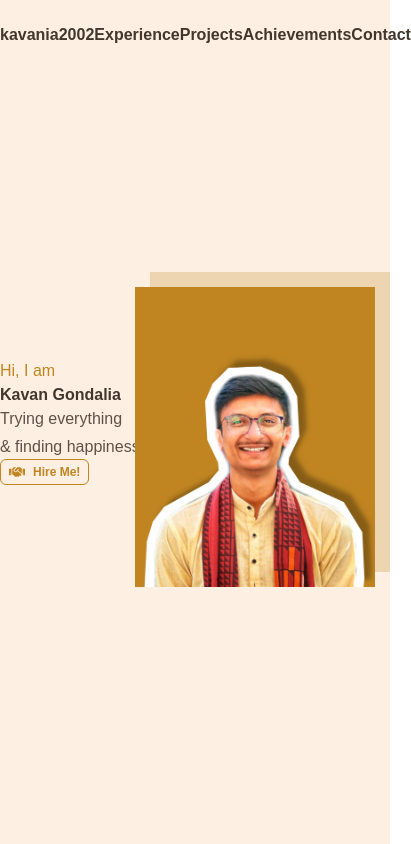
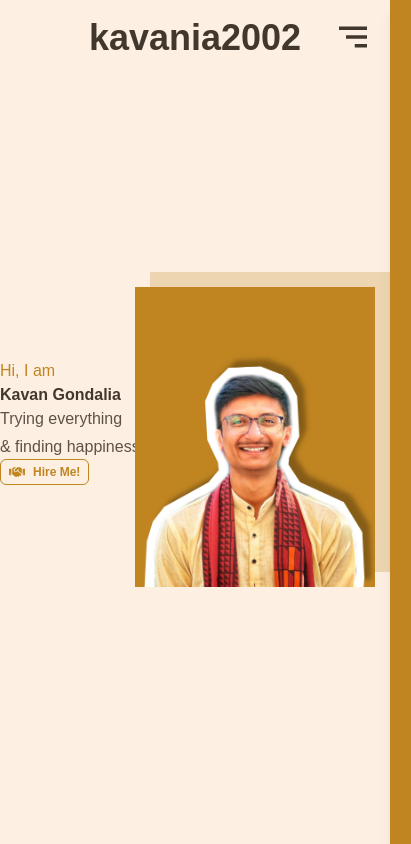
Before and after one commit to kavania2002/simple-portfolio, a React (Vite) app: page / in a window 390 px wide. Shown: the whole page, 411 px wide, since content can reach past the window. Built offline with nearby package versions, Linux system fonts and the light colour scheme; a web font is replaced by a local one.

Commit message:
chore: 🧹 add mobile responsive navbar

```diff
--- /dev/null
+++ b/src/constants/navbar.ts
@@ -0,0 +1,18 @@
+export const navbarItems = [
+  {
+    name: "Experience",
+    href: "/experience",
+  },
+  {
+    name: "Projects",
+    href: "/projects",
+  },
+  {
+    name: "Achievements",
+    href: "/achievements",
+  },
+  {
+    name: "Contact",
+    href: "/contact",
+  },
+];
--- a/src/sections/Navbar.tsx
+++ b/src/sections/Navbar.tsx
@@ -1,4 +1,16 @@
+import { useState } from "react";
+import { navbarItems } from "../constants/navbar";
+import { useScreenSize } from "../contexts/ScreenSizeContext";
+import { BiMenuAltRight } from "react-icons/bi";
+import { IoMdClose } from "react-icons/io";
+
 const Navbar = () => {
+  const { isMobile } = useScreenSize();
+
+  return isMobile ? <MobileNavbar /> : <LargeScreenNavbar />;
+};
+
+const LargeScreenNavbar = () => {
   return (
     <div className="absolute w-full">
       <div className="pt-6 md:px-24 lg:px-36 xl:px-50 2xl:px-64 flex items-center justify-between text-sm lg:text-default font-bold text-tertiary">
@@ -6,14 +18,67 @@ const Navbar = () => {
           <a href="/">kavania2002</a>
         </div>
         <div className="flex md:gap-x-5 lg:gap-x-8">
-          <a href="/experience">Experience</a>
-          <a href="/projects">Projects</a>
-          <a href="/achievements">Achievements</a>
-          <a href="/contact">Contact</a>
+          {navbarItems.map((item, index) => (
+            <a key={index} href={item.href}>
+              {item.name}
+            </a>
+          ))}
         </div>
       </div>
     </div>
   );
 };
 
+const MobileNavbar = () => {
+  const [isMenuOpen, setIsMenuOpen] = useState(false);
+
+  return (
+    <>
+      <div className="fixed w-full bg-transparent z-30">
+        <div className="absolute w-full flex justify-center pt-4">
+          <p className="text-tertiary text-3xl font-bold">
+            <a href="/">kavania2002</a>
+          </p>
+        </div>
+      </div>
+
+      {isMenuOpen && (
+        <div
+          className="fixed inset-0 bg-secondary opacity-50 z-20"
+          onClick={() => setIsMenuOpen(false)}></div>
+      )}
+
+      <div className="fixed w-full z-40">
+        <IoMdClose
+          onClick={() => setIsMenuOpen(false)}
+          className={`fixed right-4 top-4 text-4xl text-tertiary cursor-pointer transform transition-transform duration-300 ${
+            isMenuOpen
+              ? "-rotate-90 opacity-100"
+              : "rotate-90 opacity-100 scale-0 transition-opacity"
+          }`}
+        />
+        <BiMenuAltRight
+          onClick={() => setIsMenuOpen(true)}
+          className={`fixed right-4 top-4 text-4xl text-tertiary cursor-pointer transition-opacity duration-300 ${
+            isMenuOpen ? "opacity-0 pointer-events-none" : "opacity-100"
+          }`}
+        />
+      </div>
+
+      <div
+        className={`fixed top-0 right-0 h-screen w-2/3 bg-secondary z-30 transform ${
+          isMenuOpen ? "translate-x-0" : "translate-x-full"
+        } transition-transform duration-300 ease-in-out flex flex-col items-center justify-center shadow-lg`}>
+        <div className="flex flex-col gap-y-5 text-xl font-bold text-tertiary">
+          {navbarItems.map((item, index) => (
+            <a key={index} href={item.href}>
+              {item.name}
+            </a>
+          ))}
+        </div>
+      </div>
+    </>
+  );
+};
+
 export default Navbar;
```
